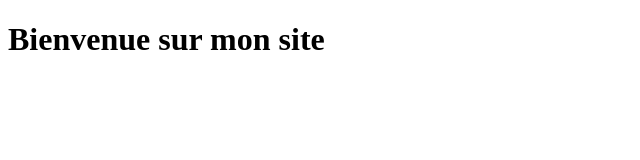
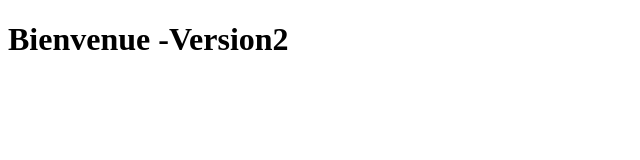
Before and after one commit to Sammydeufa/siste1, a plain HTML site: page index.html in a window 1280 px wide. Shown: the whole page, without its empty margins (0-640 px from the left). Drawn offline with Linux system fonts and the light colour scheme.

Commit message:
modification version2

```diff
--- a/index.html
+++ b/index.html
@@ -4,6 +4,6 @@
     <title>Accueil</title>
 </head>
 <body>
-    <h1>Bienvenue sur mon site</h1>
+    <h1>Bienvenue -Version2</h1>
 </body>
 </html>
```
